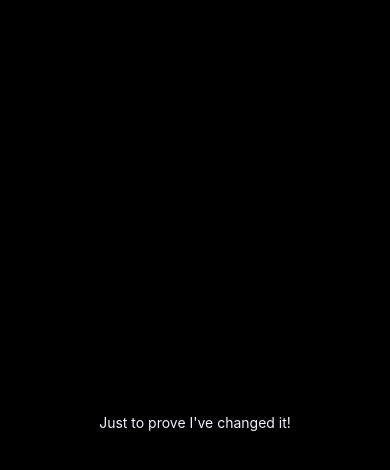
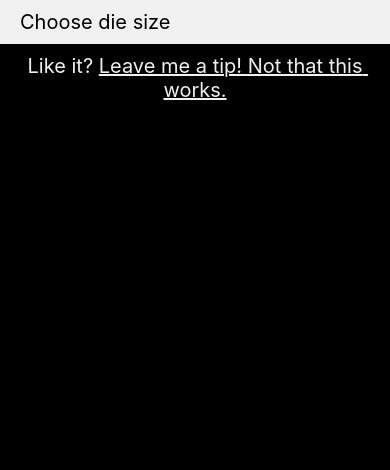
Before and after one commit to asilano/ChiDie, a React Native app: screen / in a window 390 px wide. Shown: the top 470 px of the page. Built offline with nearby package versions, Linux system fonts and the light colour scheme.

Commit message:
Start progress on the main menu screen

```diff
--- a/App.js
+++ b/App.js
@@ -1,14 +1,18 @@
-import { StatusBar } from 'expo-status-bar';
-import { StyleSheet, Text, View } from 'react-native';
+import { View, SafeAreaView, StyleSheet, StatusBar } from 'react-native';
+import DieMenu from './DieMenu';
+import Colours from './Colours';
 
 export default function App() {
   return (
-    <View style={styles.container}>
-      <Text style={styles.text}>Just to prove I've changed it!</Text>
-      <StatusBar style="auto" />
-    </View>
+    <SafeAreaView style={styles.container}>
+      <StatusBar barStyle="dark-content" backgroundColor={Colours.top_bar}/>
+      <View style={[styles.container, styles.content, { width: '100%' }]}>
+        <DieMenu></DieMenu>
+      </View>
+    </SafeAreaView>
   );
 }
+
 
 const styles = StyleSheet.create({
   container: {
@@ -17,6 +21,8 @@ const styles = StyleSheet.create({
     alignItems: 'center',
     justifyContent: 'center',
   },
+  content: {
+  },
   text: {
     color: '#f0f0ff'
   }
--- /dev/null
+++ b/Colours.js
@@ -0,0 +1,10 @@
+const Colours = {
+  background: '#000000',
+  foreground: '#f0f0f0',
+  top_bar: '#f0f0f0',
+  top_bar_fg: '#000000',
+  _button_area_bg: '#dfe',
+  _button_area_fg: '#000000'
+}
+
+export default Colours;
--- /dev/null
+++ b/DieMenu.js
@@ -0,0 +1,54 @@
+import React, { Component } from "react";
+import { View, Text, StyleSheet } from "react-native";
+import Colours from "./Colours";
+
+class DieMenu extends Component {
+  render() {
+    return (
+      <View style={styles.container}>
+        <View style={styles.top_bar}>
+          <Text style={styles.top_bar_text}>Choose die size</Text>
+        </View>
+        <View style={styles.blank_space}>
+          <Text style={styles.body_text}>Like it? <Text style={styles.link_text}>Leave me a tip! Not that this works.</Text></Text>
+        </View>
+      </View>
+    )
+  }
+}
+
+const fontSize = 20;
+
+const styles = StyleSheet.create({
+  container: {
+    flexDirection: 'column',
+    height: '100%',
+    width: '100%',
+  },
+  blank_space: {
+    background_color: Colours.background,
+    flexGrow: 1,
+    padding: 10,
+    alignContent: 'center'
+  },
+  body_text: {
+    color: Colours.foreground,
+    textAlign: "center",
+    fontSize: fontSize
+  },
+  link_text: {
+    textDecorationLine: 'underline'
+  },
+  top_bar: {
+    backgroundColor: Colours.top_bar,
+    flexBasis: 'auto',
+    padding: 10,
+    paddingLeft: 20
+  },
+  top_bar_text: {
+    color: Colours.top_bar_fg,
+    fontSize: fontSize
+  },
+})
+
+export default DieMenu;
```
